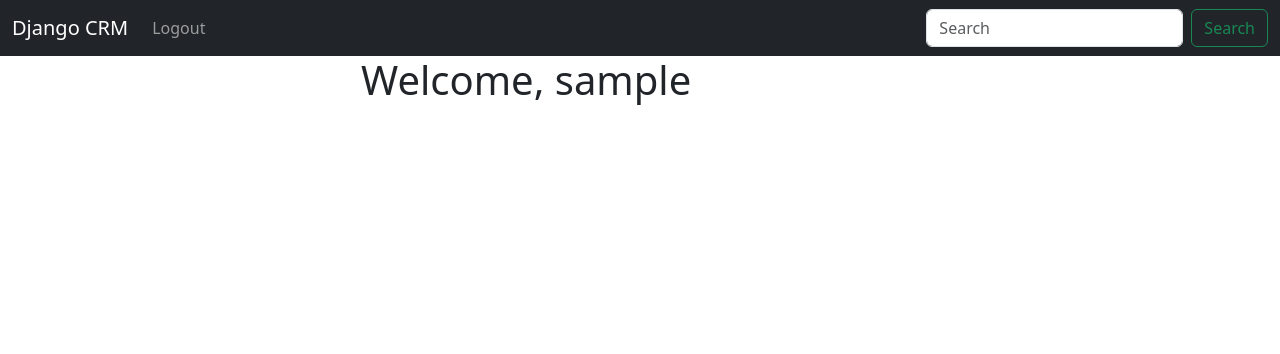
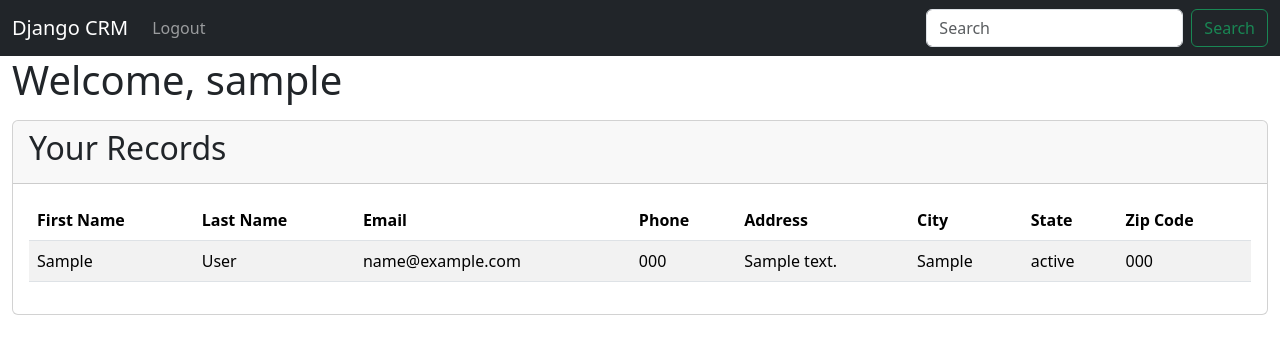
Before and after one commit to rahmanizum/Django-Learning, a Django app: page / in a window 1280 px wide. Shown: the top 354 px of the page. Run offline with Django 5.2, Linux system fonts and the light colour scheme; a user stored in the database is signed in; tables that the repository leaves empty hold one stand-in row (values such as "Sample post").

Commit message:
Enhance home page to display user records and improve login form layout

```diff
--- a/dcrm/website/templates/base.html
+++ b/dcrm/website/templates/base.html
@@ -8,7 +8,7 @@
   </head>
   <body>
     {% include 'navbar.html' %}
-    <div class="container">
+    <div class="container-fluid">
       {% if messages %}
       {% for message in messages %}
         <div class="alert alert-{% if message.tags == 'error' %}danger{% else %}{{ message.tags }}{% endif %} alert-dismissible fade show" role="alert">
--- a/dcrm/website/templates/home.html
+++ b/dcrm/website/templates/home.html
@@ -1,25 +1,70 @@
 {% extends "base.html" %}
      {% block content %}
-        <div class="col-md-6 offset-md-3">
         {% if user.is_authenticated %}
             <h1>Welcome, {{ user.username }}</h1>
+            {% if records %}
+                <div class="card mt-3">
+                    <div class="card-header">
+                        <h2>Your Records</h2>
+                    </div>
+                    <div class="card-body">
+                        <table class="table table-striped">
+                            <thead>
+                                <tr>
+                                    <th scope="col" class="text-nowrap">First Name</th>
+                                    <th scope="col" class="text-nowrap">Last Name</th>
+                                    <th scope="col" class="text-nowrap">Email</th>
+                                    <th scope="col" class="text-nowrap">Phone</th>
+                                    <th scope="col" class="text-nowrap">Address</th>
+                                    <th scope="col" class="text-nowrap">City</th>
+                                    <th scope="col" class="text-nowrap">State</th>
+                                    <th scope="col" class="text-nowrap">Zip Code</th>
+                                </tr>
+                            </thead>
+                            <tbody>
+                                {% for record in records %}
+                                <tr>
+                                    <td>{{ record.first_name }}</td>
+                                    <td>{{ record.last_name }}</td>
+                                    <td>{{ record.email }}</td>
+                                    <td>{{ record.phone }}</td>
+                                    <td>{{ record.address }}</td>
+                                    <td>{{ record.city }}</td>
+                                    <td>{{ record.state }}</td>
+                                    <td>{{ record.zip_code }}</td>
+                                </tr>
+                                {% endfor %}
+                            </tbody>
+                        </table>
+                    </div>
+                </div>
             {% else %}
+                <p>No records found.</p>
+            {% endif %}
+
+
+        {% else %}
+        <div class="col-md-6 offset-md-3 mt-3">
+            <div class="card">
+            <div class="card-header">
                 <h1>Login</h1>
+            </div>
+            <div class="card-body">
                 <form method="post" action="{% url 'home' %}">
                 {% csrf_token %}
                 <div class="mb-3">
                     <label for="username" class="form-label">Username</label>
-            <input type="text" class="form-control" id="username" placeholder="username" name="username"  required
-            />
+                    <input type="text" class="form-control" id="username" placeholder="username" name="username" required />
                 </div>
                 <div class="mb-3">
                     <label for="password" class="form-label">Password</label>
-            <input type="password" class="form-control" id="password" placeholder="password" name="password" required
-            />
+                    <input type="password" class="form-control" id="password" placeholder="password" name="password" required />
                 </div>
                 <button type="submit" class="btn btn-primary">Login</button>
                 </form>
             </div>
+            </div>
+        </div>
         {% endif %}
 
 {% endblock %}
--- a/dcrm/website/views.py
+++ b/dcrm/website/views.py
@@ -2,12 +2,17 @@ from django.shortcuts import render,redirect
 from django.contrib.auth import authenticate, login, logout
 from django.contrib import messages
 from .forms import SignUpForm
+from .models import Record
 
 def home(request):
+
+    records = Record.objects.all()
+
+
     if request.method == 'POST':
          return login_user(request)
     else:
-        return render(request,'home.html',{})
+        return render(request,'home.html',{'records':records})
 
 def login_user(request):
         username = request.POST['username']
--- a/requirements.txt
+++ b/requirements.txt
@@ -1,3 +1,7 @@
 asgiref==3.8.1
 Django==5.1.6
+psycopg==3.2.4
+psycopg2-binary==2.9.10
+python-dotenv==1.0.1
 sqlparse==0.5.3
+typing_extensions==4.12.2
```
Lines whose indentation alone changed are shown as unchanged.
